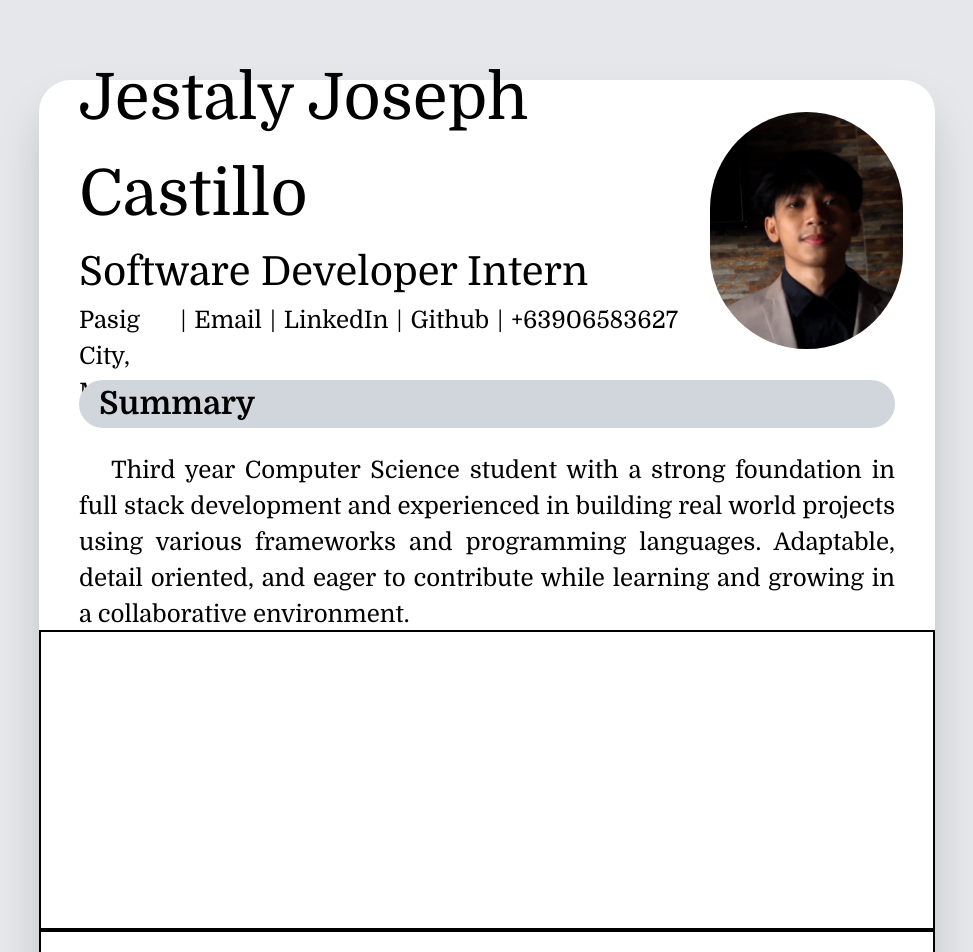
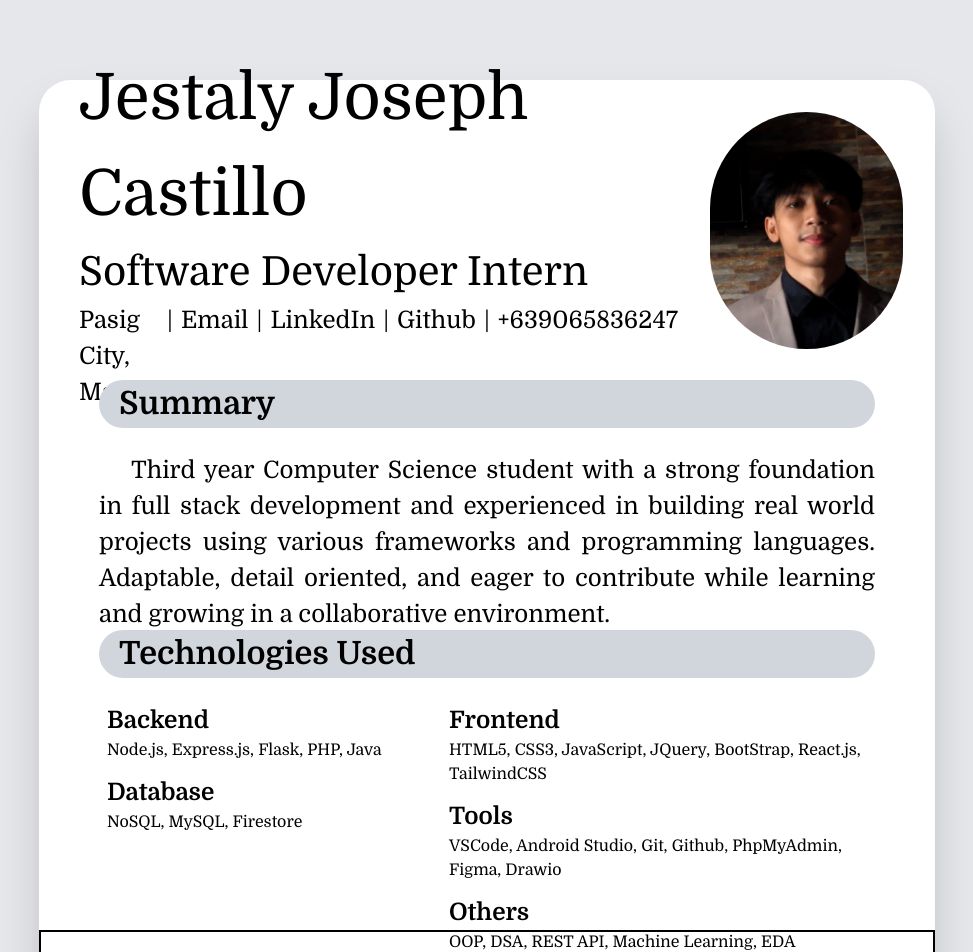
Before and after one commit to jc14-ai/Resume, a React (Vite) app: page / in a window 1280 px wide. Shown: the top 952 px of the page, without its empty margins (153-1126 px from the left). Built offline with nearby package versions, Linux system fonts and the light colour scheme.

Commit message:
Add: Technical skills section

```diff
--- a/src/App.tsx
+++ b/src/App.tsx
@@ -11,6 +11,7 @@ import { JobInfo } from './components/JobInfo.tsx'
 import { Contact } from './components/Contact.tsx'
 import myImage from './assets/my-image.jpg'
 import { Section } from './components/Section.tsx'
+import {Layer} from './components/Layer.tsx'
 
 export default function App(){
   return (
@@ -24,7 +25,7 @@ export default function App(){
                     email='mailto:jestalycastillo15@gmail.com'
                     linkedin='https://www.linkedin.com/in/jestaly-a-castillo-a738b1326/'
                     github='https://github.com/jc14-ai'
-                    phone='+63906583627'/>
+                    phone='+639065836247'/>
         </div>
         <div className='flex justify-center items-center w-[30%] h-full'>
           <img className='w-[75%] h-[79%] object-cover rounded-[200px] bg-black hover:scale-101 duration-100' src={myImage}/>
@@ -39,7 +40,18 @@ export default function App(){
         </p>
       </Summary>
       <TechSkills>
-
+        <Section title='Technologies Used'/>
+        <div className='flex flex-row items-start justify-between mt-4 w-full h-full font-domine pl-2 pr-2'>
+          <div className='flex flex-col gap-3 item-start w-[45%] h-full'>
+            <Layer layer='Backend' technologies='Node.js, Express.js, Flask, PHP, Java'/>
+            <Layer layer='Database' technologies='NoSQL, MySQL, Firestore'/>
+          </div>
+          <div className='flex flex-col gap-3 item-start w-[55%] h-full'>
+            <Layer layer='Frontend' technologies='HTML5, CSS3, JavaScript, JQuery, BootStrap, React.js, TailwindCSS'/>
+            <Layer layer='Tools' technologies='VSCode, Android Studio, Git, Github, PhpMyAdmin, Figma, Drawio'/>
+            <Layer layer='Others' technologies='OOP, DSA, REST API, Machine Learning, EDA'/>
+          </div>
+        </div>
       </TechSkills>
       <Projects>
 
--- /dev/null
+++ b/src/components/Layer.tsx
@@ -0,0 +1,15 @@
+type LayerProps = {
+    layer: string;
+    technologies: string;
+}
+
+export function Layer({layer, technologies}:LayerProps){
+    return (
+        <>
+        <div>
+            <h1 className="text-[1.5em] font-bold hover:text-gray-500 duration-200 w-fit">{layer}</h1>
+            <h2 className="text-[1em]" >{technologies}</h2>
+        </div>
+        </>
+    )
+}
--- a/src/components/wrappers/Additional.tsx
+++ b/src/components/wrappers/Additional.tsx
@@ -6,7 +6,7 @@ type ChildrenProps = {
 export function Additional({children}: ChildrenProps){
     return(
         <>
-        <div className='flex flex-col items-start justify-start bg- w-full h-[310px] rounded-b-4xl border-2 pl-10 pr-10'>
+        <div className='flex flex-col items-start justify-start bg- w-full h-[310px] rounded-b-4xl border-2 pl-15 pr-15'>
             {children}
         </div>
         </>
--- a/src/components/wrappers/Certification.tsx
+++ b/src/components/wrappers/Certification.tsx
@@ -6,7 +6,7 @@ type ChildrenProps = {
 export function Certification({children}: ChildrenProps){
     return(
         <>
-        <div className='flex flex-col items-start justify-start bg- w-full h-[300px] border-2 pl-10 pr-10'>
+        <div className='flex flex-col items-start justify-start bg- w-full h-[300px] border-2 pl-15 pr-15'>
             {children}
         </div>
         </>
--- a/src/components/wrappers/Education.tsx
+++ b/src/components/wrappers/Education.tsx
@@ -6,7 +6,7 @@ type ChildrenProps = {
 export function Education({children}: ChildrenProps){
     return(
         <>
-        <div className='flex flex-col items-start justify-start bg- w-full h-[300px] border-2 pl-10 pr-10'>
+        <div className='flex flex-col items-start justify-start bg- w-full h-[300px] border-2 pl-15 pr-15'>
             {children}
         </div>
         </>
--- a/src/components/wrappers/Summary.tsx
+++ b/src/components/wrappers/Summary.tsx
@@ -6,7 +6,7 @@ type ChildrenProps = {
 export function Summary({children}: ChildrenProps){
     return(
         <>
-        <div className='flex flex-col items-start justify-start bg- w-full h-[250px] pl-10 pr-10'>
+        <div className='flex flex-col items-start justify-start bg- w-full h-[250px] pl-15 pr-15'>
             {children}
         </div>
         </>
--- a/src/components/wrappers/TechSkills.tsx
+++ b/src/components/wrappers/TechSkills.tsx
@@ -6,7 +6,7 @@ type ChildrenProps = {
 export function TechSkills({children}: ChildrenProps){
     return(
         <>
-        <div className='flex flex-col items-start justify-start bg- w-full h-[300px] border-2 pl-10 pr-10'>
+        <div className='flex flex-col items-start justify-start w-full h-[300px] pl-15 pr-15'>
             {children}
         </div>
         </>
```
